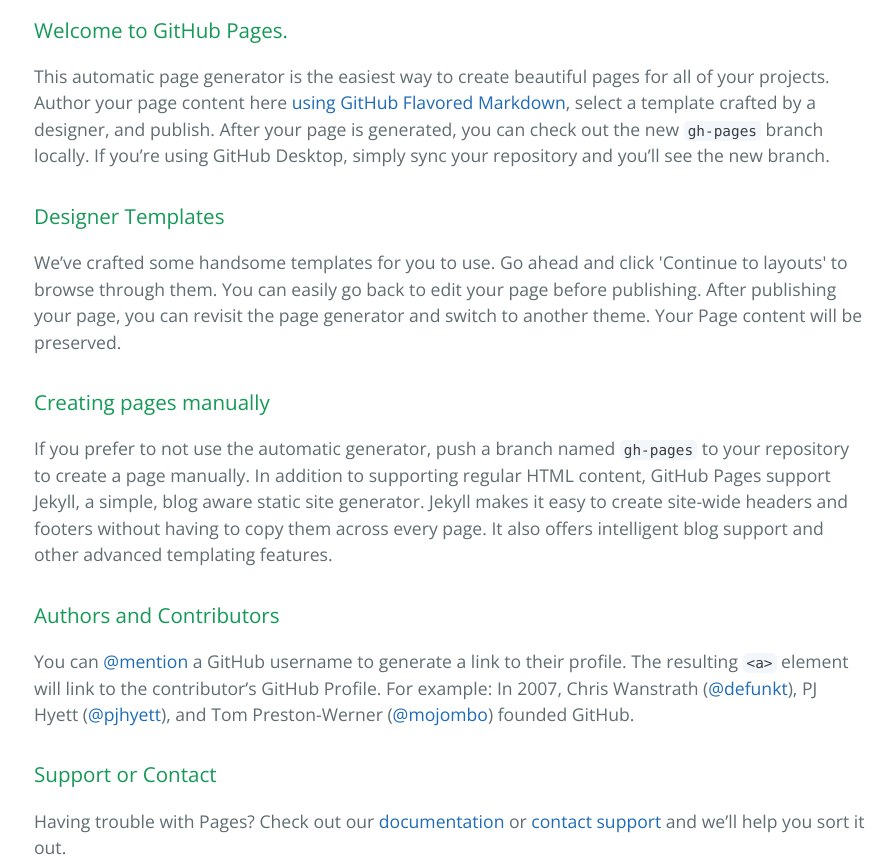
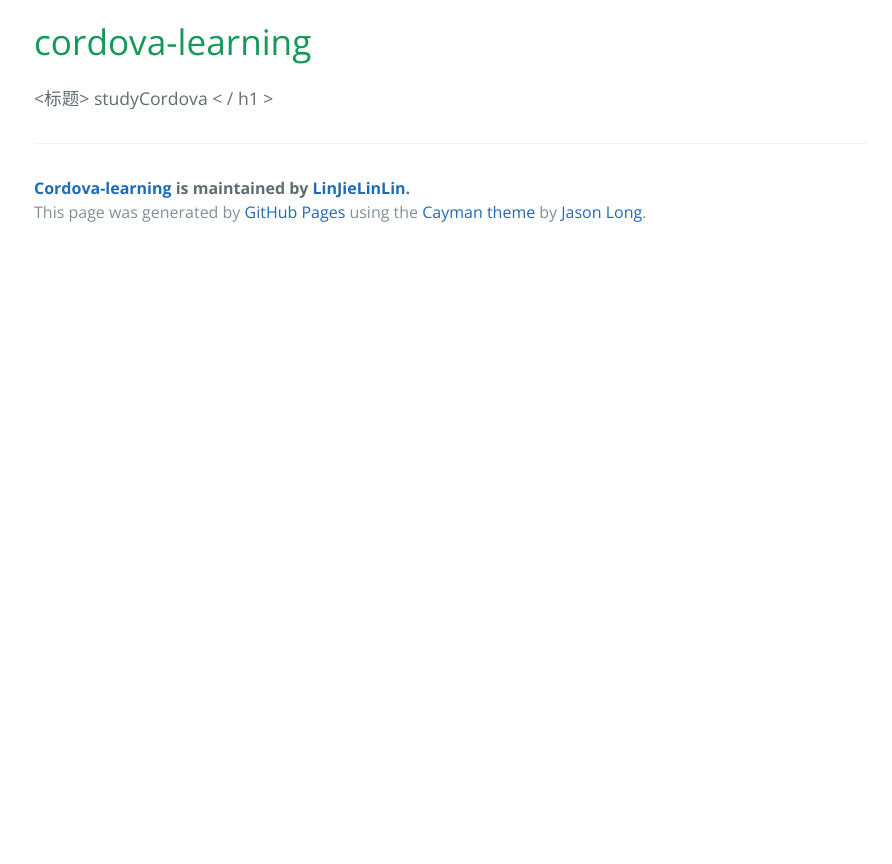
Before and after one commit to LinJieLinLin/cordova-learning, a plain HTML site: page index.html in a window 1280 px wide. Shown: the part 400-1264 px from the top of the page, without its empty margins (190-1082 px from the left). After the commit the page ends 800 px from the top, so only its background shows below. Drawn offline with nearby package versions, Linux system fonts and the light colour scheme.

```diff
--- a/index.html
+++ b/index.html
@@ -19,30 +19,10 @@
     </section>
 
     <section class="main-content">
-      <h3>
-<a id="welcome-to-github-pages" class="anchor" href="#welcome-to-github-pages" aria-hidden="true"><span class="octicon octicon-link"></span></a>Welcome to GitHub Pages.</h3>
+      <h1>
+<a id="cordova-learning" class="anchor" href="#cordova-learning" aria-hidden="true"><span class="octicon octicon-link"></span></a>cordova-learning</h1>
 
-<p>This automatic page generator is the easiest way to create beautiful pages for all of your projects. Author your page content here <a href="https://guides.github.com/features/mastering-markdown/">using GitHub Flavored Markdown</a>, select a template crafted by a designer, and publish. After your page is generated, you can check out the new <code>gh-pages</code> branch locally. If you’re using GitHub Desktop, simply sync your repository and you’ll see the new branch.</p>
-
-<h3>
-<a id="designer-templates" class="anchor" href="#designer-templates" aria-hidden="true"><span class="octicon octicon-link"></span></a>Designer Templates</h3>
-
-<p>We’ve crafted some handsome templates for you to use. Go ahead and click 'Continue to layouts' to browse through them. You can easily go back to edit your page before publishing. After publishing your page, you can revisit the page generator and switch to another theme. Your Page content will be preserved.</p>
-
-<h3>
-<a id="creating-pages-manually" class="anchor" href="#creating-pages-manually" aria-hidden="true"><span class="octicon octicon-link"></span></a>Creating pages manually</h3>
-
-<p>If you prefer to not use the automatic generator, push a branch named <code>gh-pages</code> to your repository to create a page manually. In addition to supporting regular HTML content, GitHub Pages support Jekyll, a simple, blog aware static site generator. Jekyll makes it easy to create site-wide headers and footers without having to copy them across every page. It also offers intelligent blog support and other advanced templating features.</p>
-
-<h3>
-<a id="authors-and-contributors" class="anchor" href="#authors-and-contributors" aria-hidden="true"><span class="octicon octicon-link"></span></a>Authors and Contributors</h3>
-
-<p>You can <a href="https://github.com/blog/821" class="user-mention">@mention</a> a GitHub username to generate a link to their profile. The resulting <code>&lt;a&gt;</code> element will link to the contributor’s GitHub Profile. For example: In 2007, Chris Wanstrath (<a href="https://github.com/defunkt" class="user-mention">@defunkt</a>), PJ Hyett (<a href="https://github.com/pjhyett" class="user-mention">@pjhyett</a>), and Tom Preston-Werner (<a href="https://github.com/mojombo" class="user-mention">@mojombo</a>) founded GitHub.</p>
-
-<h3>
-<a id="support-or-contact" class="anchor" href="#support-or-contact" aria-hidden="true"><span class="octicon octicon-link"></span></a>Support or Contact</h3>
-
-<p>Having trouble with Pages? Check out our <a href="https://help.github.com/pages">documentation</a> or <a href="https://github.com/contact">contact support</a> and we’ll help you sort it out.</p>
+<p>&lt;标题&gt; studyCordova &lt; / h1 &gt;</p>
 
       <footer class="site-footer">
         <span class="site-footer-owner"><a href="https://github.com/LinJieLinLin/cordova-learning">Cordova-learning</a> is maintained by <a href="https://github.com/LinJieLinLin">LinJieLinLin</a>.</span>
```
Also changed, not shown: params.json (+1 -1 lines).
